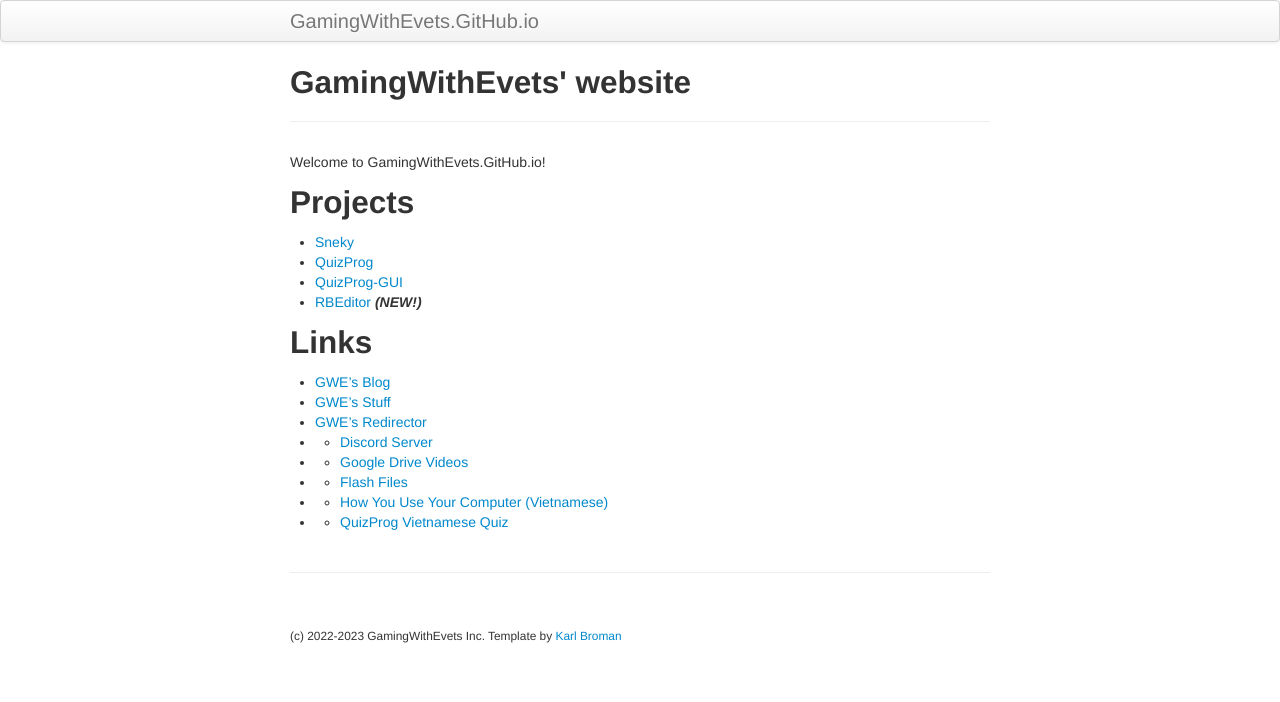
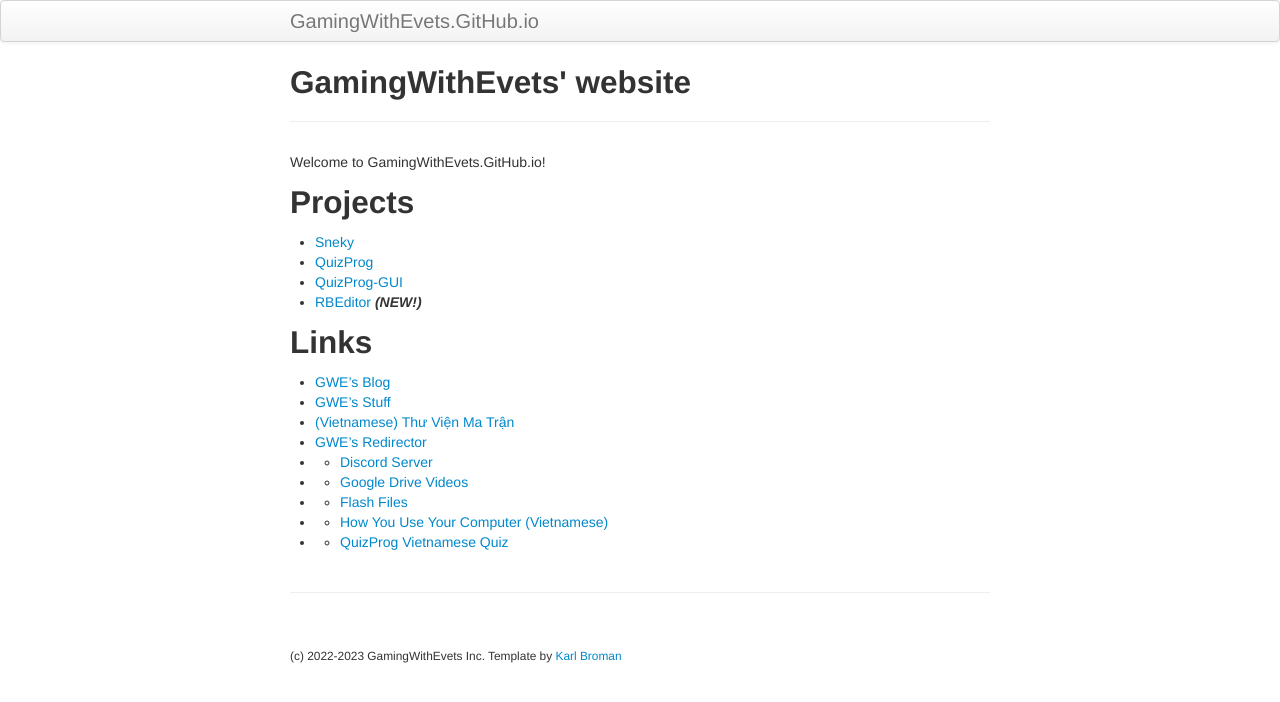
Before and after one commit to gamingwithevets/gamingwithevets.github.io, a Jekyll site: the page built from index.md, in a window 1280 px wide. Shown: the top 702 px of the page. Built offline with Jekyll 4.4.1, drawn with Linux system fonts in a browser that asks for light colours.

Commit message:
Update index.md

```diff
--- a/index.md
+++ b/index.md
@@ -12,11 +12,12 @@ Welcome to GamingWithEvets.GitHub.io!
 - [RBEditor](https://github.com/gamingwithevets/rbeditor) ***(NEW!)***
 
 ## Links
-- [GWE's Blog](https://gamingwithevets.github.io/blog)
-- [GWE's Stuff](https://gamingwithevets.github.io/stuff)
-- [GWE's Redirector](https://gamingwithevets.github.io/redirector)
-- - [Discord Server](https://gamingwithevets.github.io/redirector/discord.html)
-- - [Google Drive Videos](https://gamingwithevets.github.io/redirector/newvideos.html)
-- - [Flash Files](https://gamingwithevets.github.io/redirector/flashdl.html)
-- - [How You Use Your Computer (Vietnamese)](https://gamingwithevets.github.io/redirector/compform_vi.html)
-- - [QuizProg Vietnamese Quiz](https://gamingwithevets.github.io/redirector/hoingu_vi.html)
+- [GWE's Blog](/blog)
+- [GWE's Stuff](/stuff)
+- [(Vietnamese) Thư Viện Ma Trận](/thu-vien-ma-tran)
+- [GWE's Redirector](/redirector)
+- - [Discord Server](/redirector/discord.html)
+- - [Google Drive Videos](/redirector/newvideos.html)
+- - [Flash Files](/redirector/flashdl.html)
+- - [How You Use Your Computer (Vietnamese)](/redirector/compform_vi.html)
+- - [QuizProg Vietnamese Quiz](/redirector/hoingu_vi.html)
```
